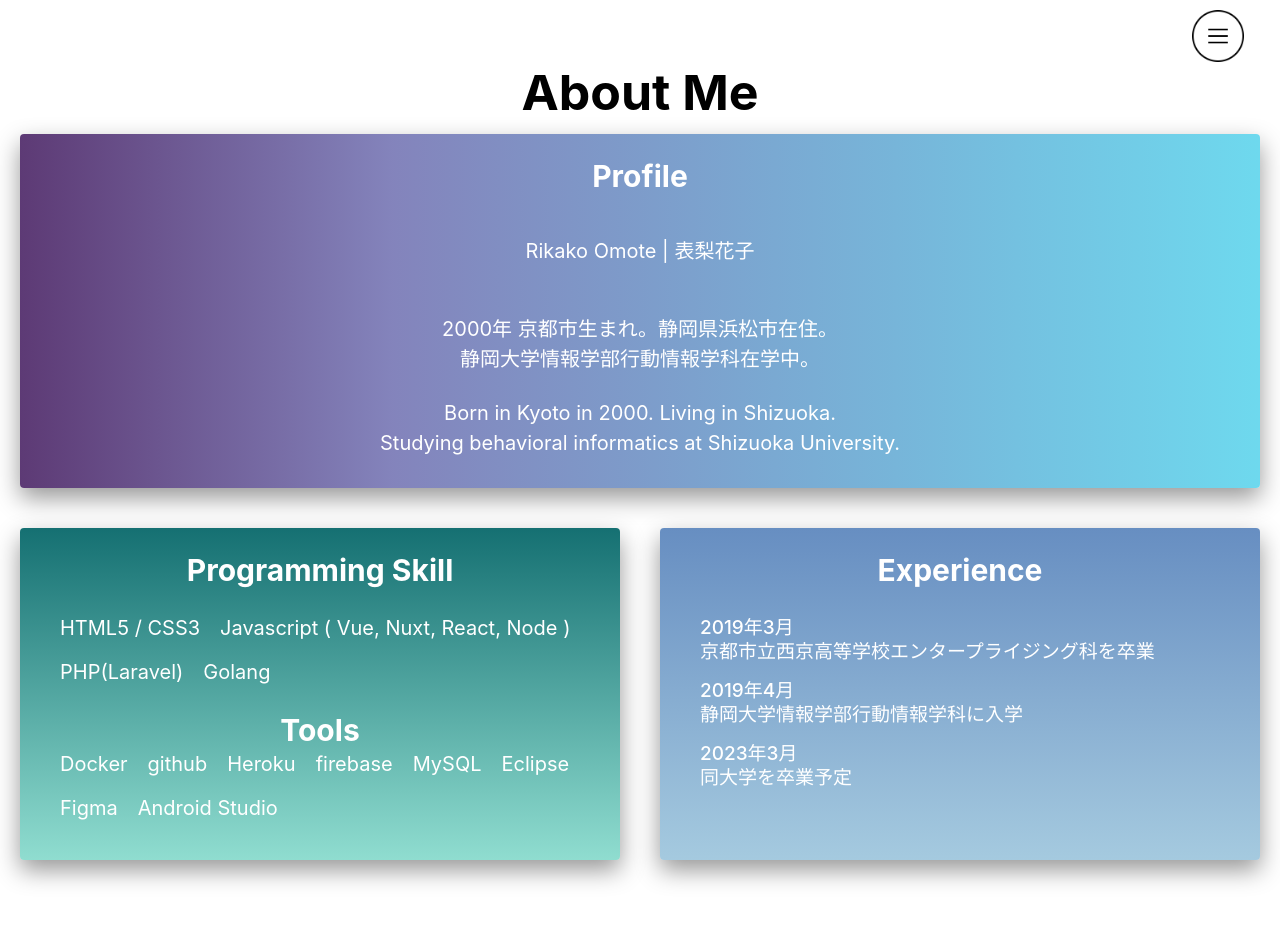
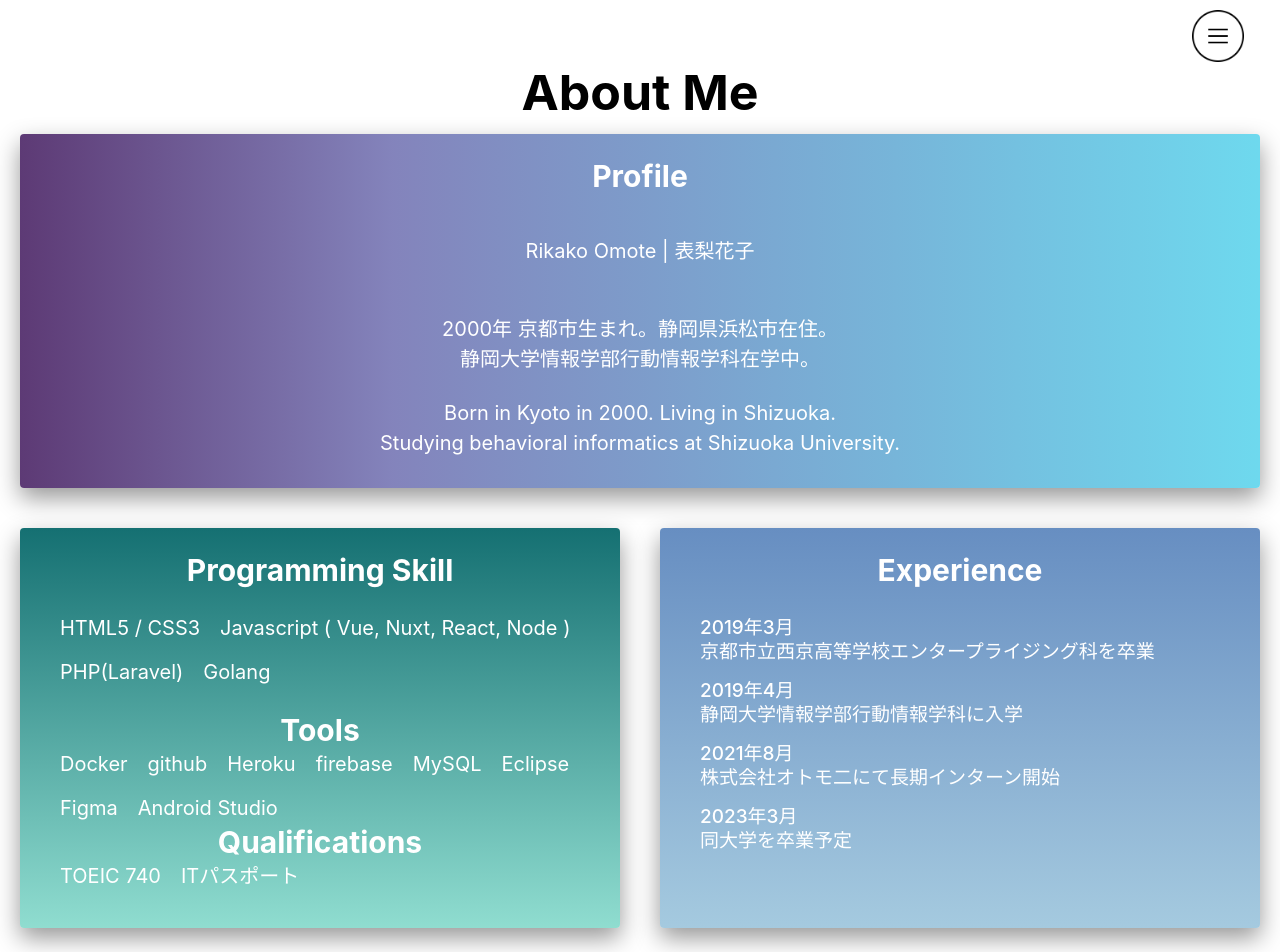
Before and after one commit to rikako1021/portfolio, a React (Create React App) app: page /about in a window 1280 px wide. Shown: the top 952 px of the page. Built offline with nearby package versions, Linux system fonts and the light colour scheme.

Commit message:
プロフィール修正

```diff
--- a/src/components/About.js
+++ b/src/components/About.js
@@ -62,6 +62,11 @@ function About() {
                 <li>Figma</li>
                 <li>Android Studio</li>
              </ul>
+            <h2>Qualifications</h2>
+             <ul>
+                <li>TOEIC 740</li>
+                <li>ITパスポート</li>
+             </ul>
            </div>
 
            <div className="experience">
@@ -70,6 +75,7 @@ function About() {
                <ul>
                 <li>2019年3月<br/>京都市立西京高等学校エンタープライジング科を卒業</li>
                 <li>2019年4月<br/>静岡大学情報学部行動情報学科に入学</li>
+                <li>2021年8月<br/>株式会社オトモ二にて長期インターン開始</li>
                 <li>2023年3月<br/>同大学を卒業予定</li>
                 </ul>
            </div>
```
